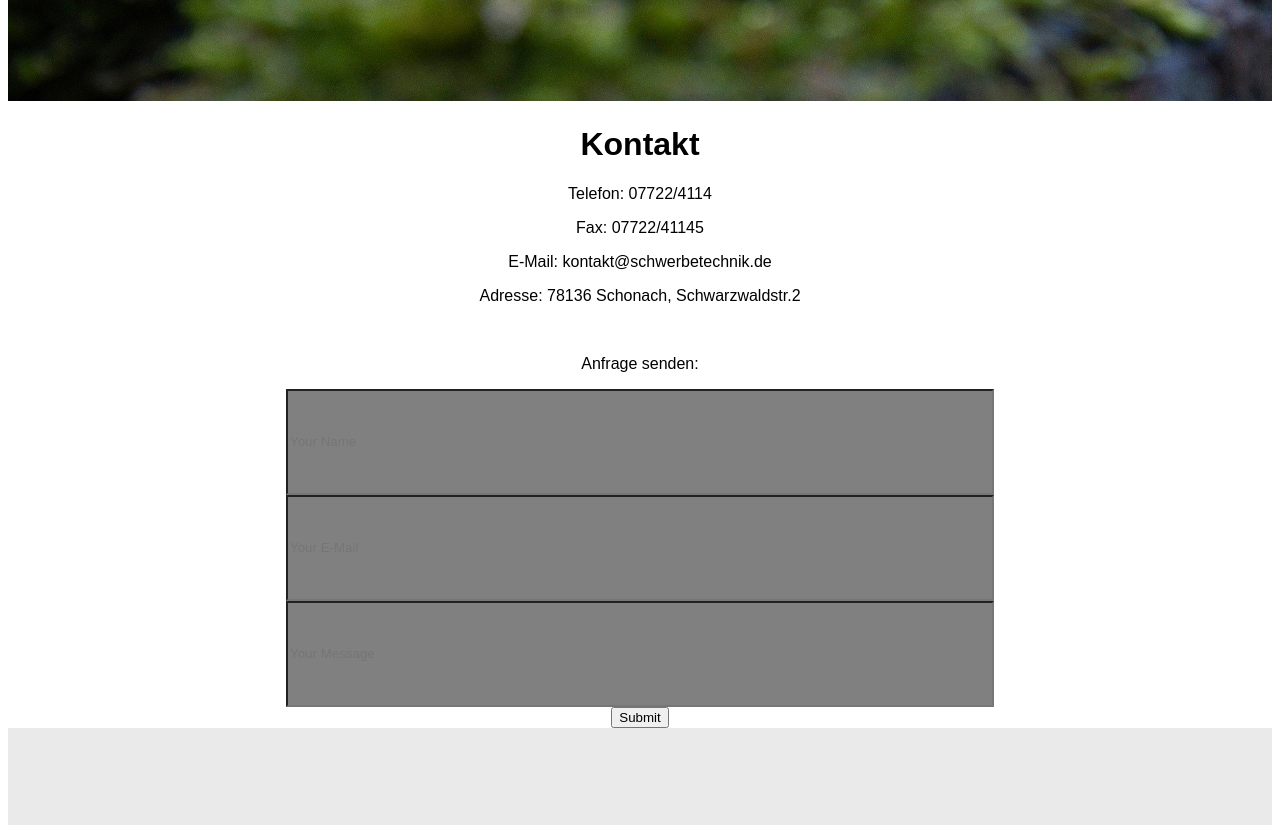
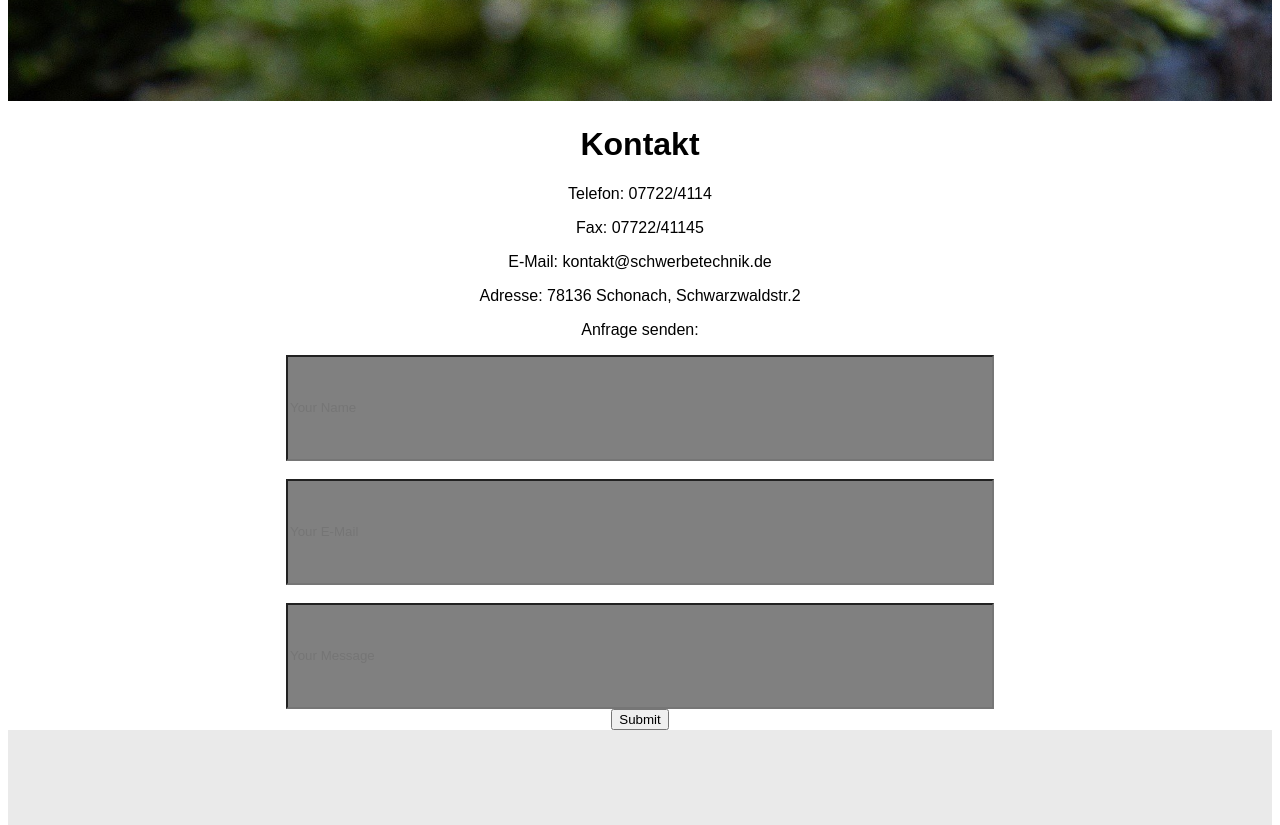
Before and after one commit to Schwer5/EIA, a plain HTML site: page Aufgabe04/Contact.html in a window 1280 px wide. Shown: the part 750-1575 px from the top of the page. Drawn offline with Linux system fonts and the light colour scheme.

Commit message:
zwischenergebnis

```diff
--- a/Aufgabe04/Contact.html
+++ b/Aufgabe04/Contact.html
@@ -19,33 +19,29 @@
 
         <div class="top-left"> <a href="aboutme.html"> <img src="./Logo Schwerbetechnik.png" alt="Logo"></a></div>
     </div>
+
+
     <div class="container">
-        <form>
-            <div>
         <h1>Kontakt</h1>
         <p>Telefon: 07722/4114</p>
         <p>Fax: 07722/41145</p>
         <p>E-Mail: kontakt@schwerbetechnik.de</p>
         <p>Adresse: 78136 Schonach, Schwarzwaldstr.2<br></p>
-                <br>
         <p>Anfrage senden:</p>
     </div>
+    <div class="Eingabe">
         <div class="inputBox">
             <input type="text" placeholder="Your Name">
+            <br>
+            <br>
+            <input type="text" placeholder="Your E-Mail">
+            <br>
+            <br>
+            <input type="text" placeholder="Your Message">
+            <br>
 
+            <input type="submit" required="senden">
         </div>
-            <div class="inputBox">
-                <input type="text" placeholder="Your E-Mail">
-            </div>
-    </div>
-    <div class="inputBox">
-        <input type="text" placeholder="Your Message">
-    </div>
-    <div class="inputBox">
-        <input type="submit" required="senden">
-
-    </div>
-    </form>
     </div>
     <footer>
         <div class="Footer_Content">
```
Lines whose indentation alone changed are shown as unchanged.
